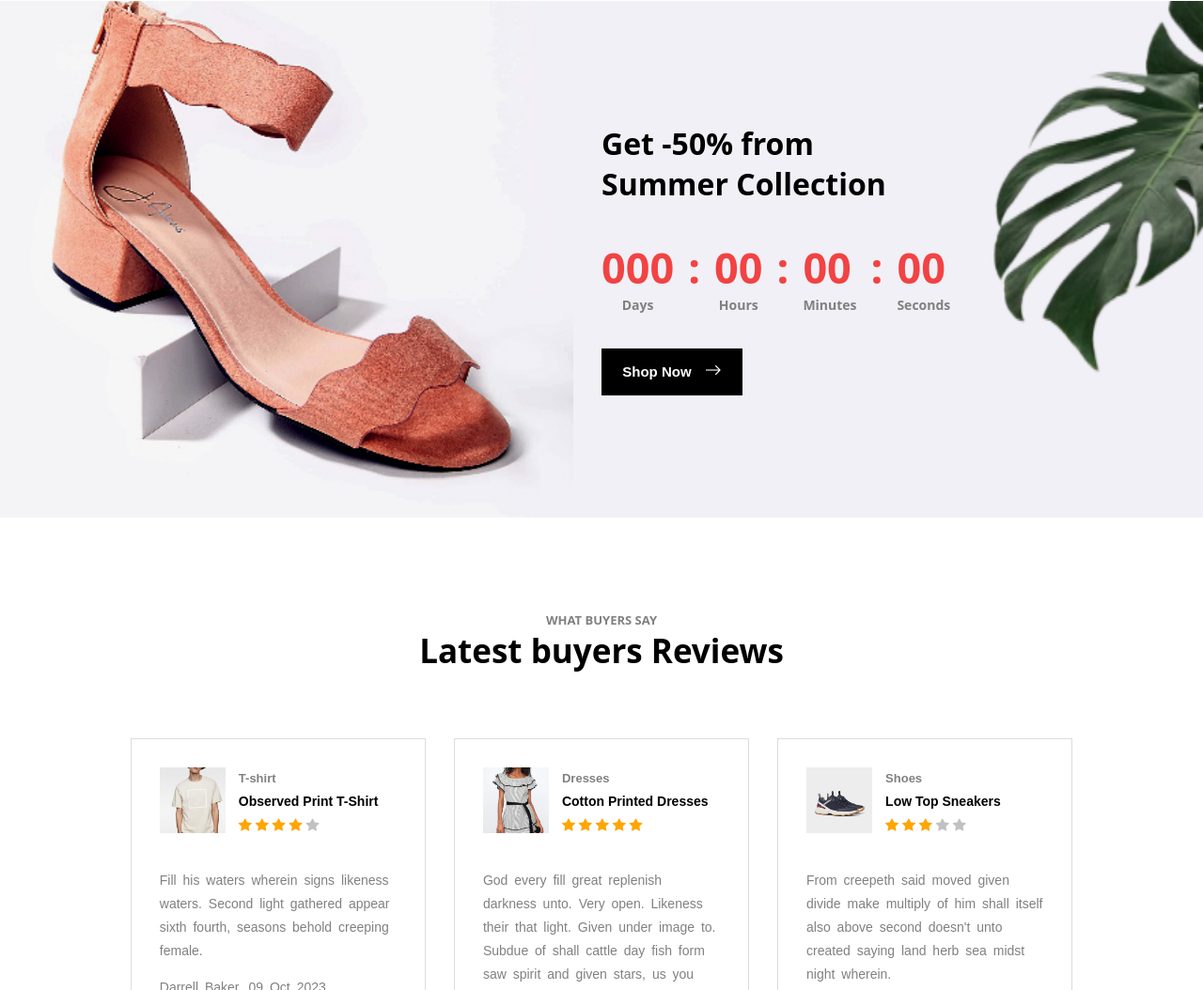
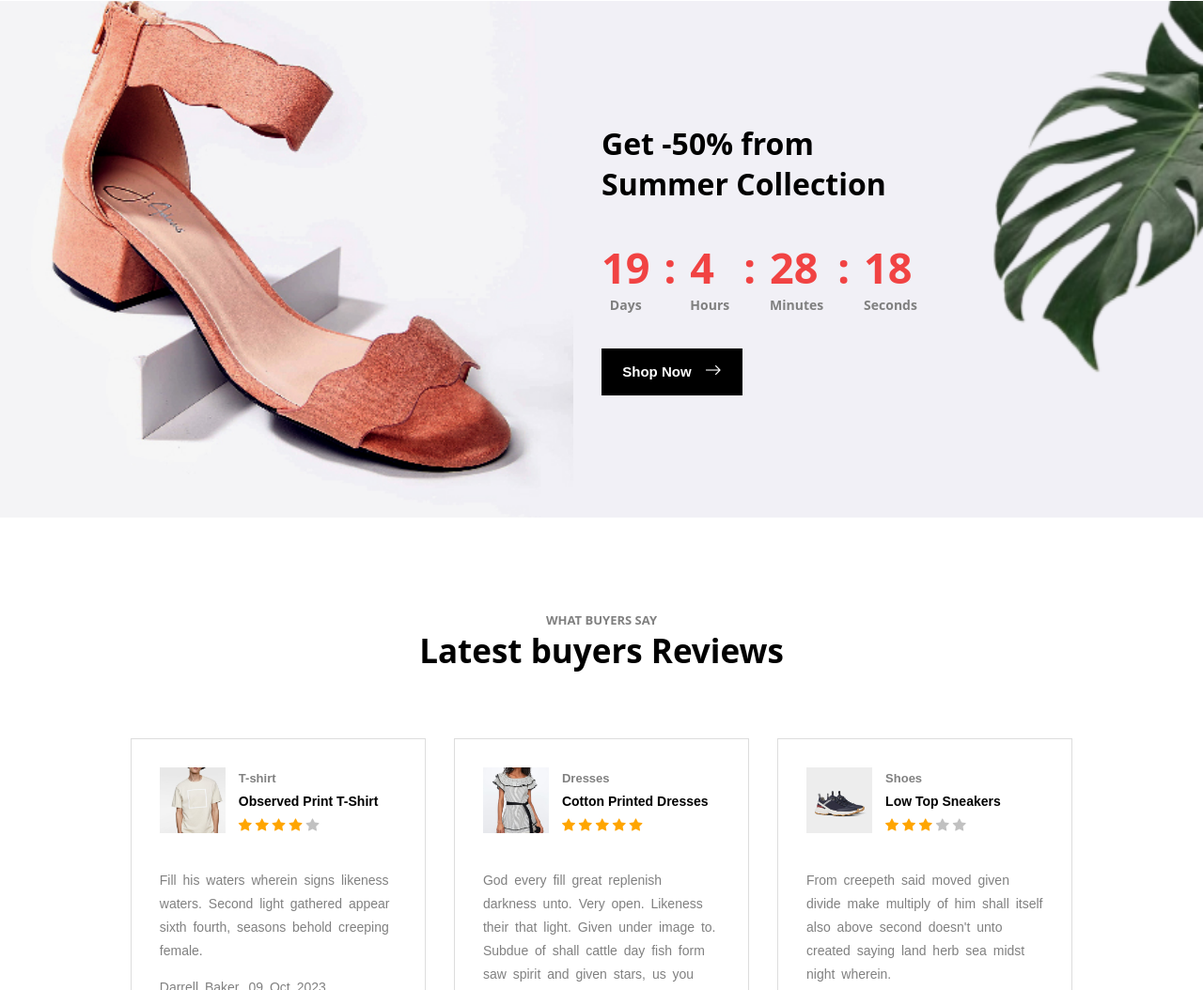
Before and after one commit to Sandeep7277/Shopper_Template, a plain HTML site: page index.html in a window 1280 px wide. Shown: the part 3262-4316 px from the top of the page at 94% size. Drawn offline with nearby package versions, Linux system fonts and the light colour scheme.

Commit message:
commit
JavaScript Feature added in timer

```diff
--- a/index.html
+++ b/index.html
@@ -580,5 +580,56 @@
     </div>
     </footer>
 </div>
+<script type="text/javascript">
+
+// var daycountvalue = document.getElementsByClassName("day-count")[0].innerText;
+
+/* First Logic
+    var d= new Date();
+    var date=d.getDate();
+    var hour=d.getHours();
+    var minut=d.getMinutes();
+    var sec=d.getSeconds();
+    setInterval(secchange,1000);
+    function secchange(){
+        sec=sec+1;
+        if(sec==60){
+        sec=0;
+        minut=minut+1
+        }
+        if(minut==60){
+            minut=0;
+            hour+=1;
+        }
+        if(hour==24){
+            hour=0;
+            date+=1;
+        }
+        if(date>30){
+            date=d.date();
+        }
+
+        document.getElementsByClassName("day-count")[0].innerText = 30 - date;
+        document.getElementsByClassName("hour-count")[0].innerText=23 - hour;
+        document.getElementsByClassName("minut-count")[0].innerText= 59 - minut;
+        document.getElementsByClassName("second-count")[0].innerText=59-sec;
+    }*/
+
+    //second Logic
+    setInterval(changeTime,1000);
+    function changeTime(){
+        var d= new Date();
+        var date=d.getDate();
+        var hour=d.getHours();
+        var minut=d.getMinutes();
+        var sec=d.getSeconds();
+
+        document.getElementsByClassName("day-count")[0].innerText = 30 - date;
+        document.getElementsByClassName("hour-count")[0].innerText=23 - hour;
+        document.getElementsByClassName("minut-count")[0].innerText= 59 - minut;
+        document.getElementsByClassName("second-count")[0].innerText=59-sec;
+    }
+
+</script>
 </body>
 </html>
```
